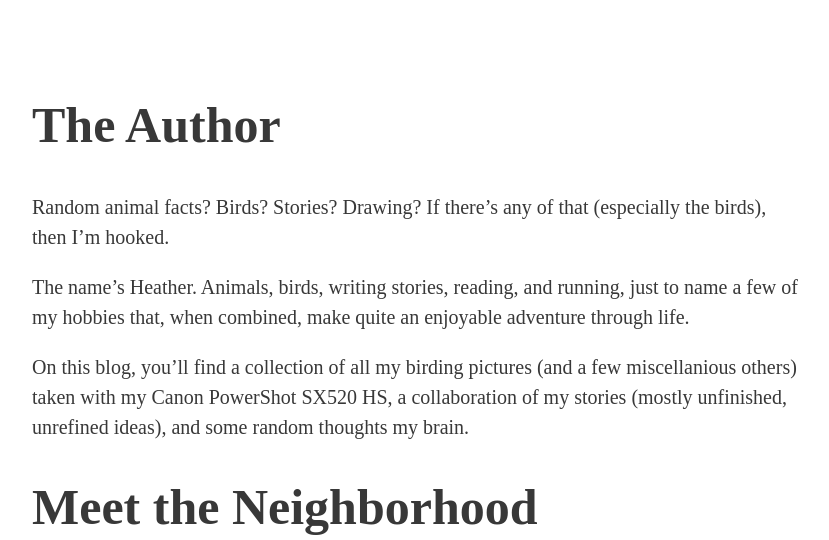
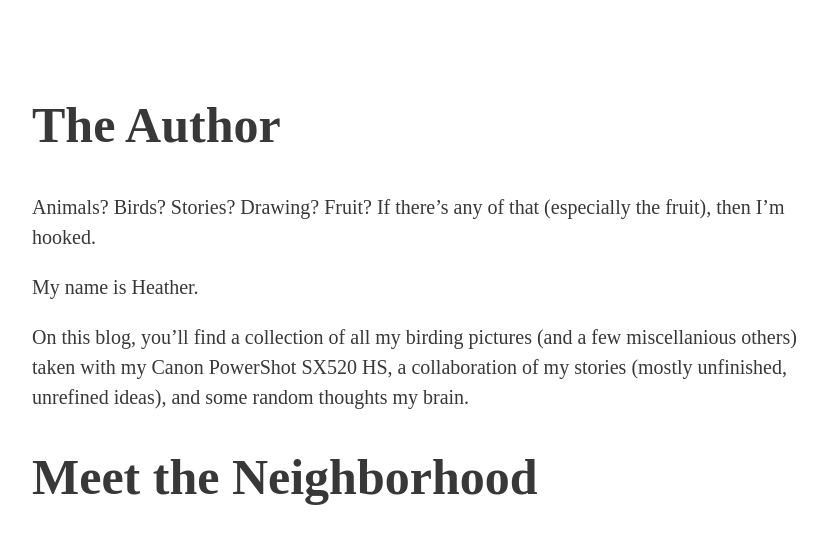
Before and after one commit to heathngordon/heathngordon.github.io, a Jekyll site: the page built from about.md, in a window 1280 px wide and 900 px high, scrolled down 318 px, cut to the strip 64-604 px from the top of the window. Shown: the whole strip, without its empty margins (224-1053 px from the left). Built offline with Jekyll 4.4.1, drawn with Linux system fonts in a browser that asks for light colours; nearby versions of some CDN libraries; some web fonts are replaced.

```diff
--- a/about.md
+++ b/about.md
@@ -7,9 +7,9 @@ feature-img: "https://lh3.googleusercontent.com/oVsNUxuBcmh0Jkq7o2UGc6V6vt_X8oqI
 
 <h1> The Author </h1>
 
-Random animal facts? Birds? Stories? Drawing? If there's any of that (especially the birds), then I'm hooked.
+Animals? Birds? Stories? Drawing? Fruit? If there's any of that (especially the fruit), then I'm hooked.
 
-The name's Heather. Animals, birds, writing stories, reading, and running, just to name a few of my hobbies that, when combined, make quite an enjoyable adventure through life.
+My name is Heather.
 
 On this blog, you'll find a collection of all my birding pictures (and a few miscellanious others) taken with my Canon PowerShot SX520 HS, a collaboration of my stories (mostly unfinished, unrefined ideas), and some random thoughts my brain.
 
```
Also changed, not shown: Gallery.html (+38 -0 lines).
